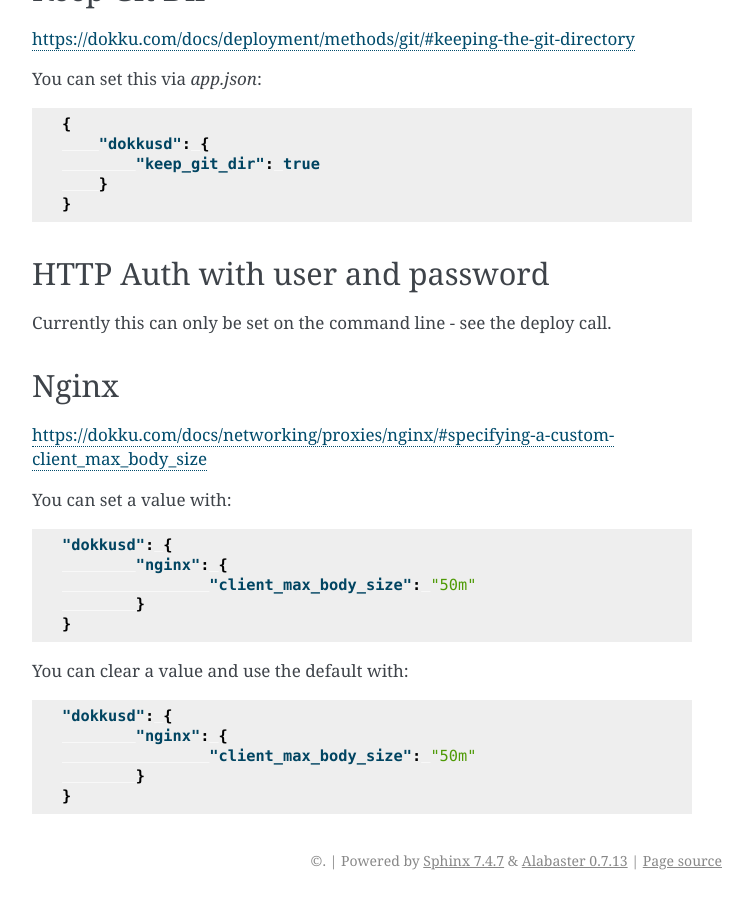
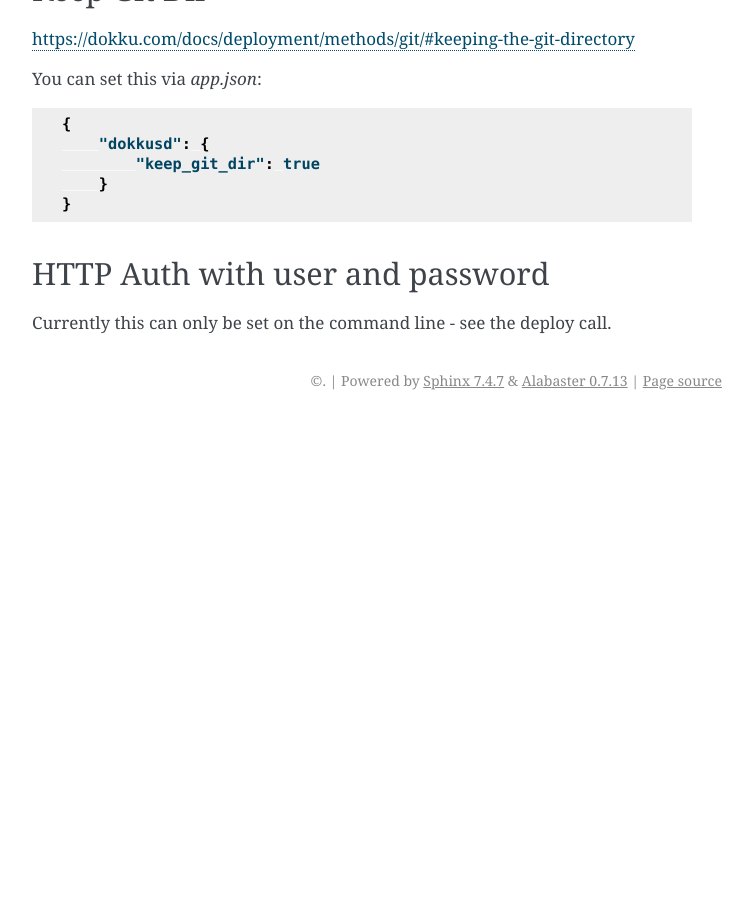
Before and after one commit to OpenDataServices/dokkusd-client, a Sphinx documentation site: the page built from docs/reference/app-resources.rst, in a window 1280 px wide and 900 px high, scrolled down 1633 px. Shown: the whole window, without its empty margins (388-1141 px from the left). Built offline with Sphinx 7.4.7, drawn with Linux system fonts in a browser that asks for light colours; after the commit the page ends 2053 px from its top, so only the background shows below that.

Commit message:
nginx / client_max_body_size option - command line option or env var, not app.json
https://github.com/OpenDataServices/dokkusd-client/issues/9
https://github.com/OpenDataServices/dokkusd-client/issues/8

```diff
--- a/docs/reference/app-resources.rst
+++ b/docs/reference/app-resources.rst
@@ -95,28 +95,3 @@ HTTP Auth with user and password
 --------------------------------
 
 Currently this can only be set on the command line - see the deploy call.
-
-Nginx
------
-
-https://dokku.com/docs/networking/proxies/nginx/#specifying-a-custom-client_max_body_size
-
-You can set a value with:
-
-.. code-block:: json
-
-	"dokkusd": {
-		"nginx": {
-			"client_max_body_size": "50m"
-		}
-	}
-
-You can clear a value and use the default with:
-
-.. code-block:: json
-
-	"dokkusd": {
-		"nginx": {
-			"client_max_body_size": "50m"
-		}
-	}
```
Also changed, not shown: CHANGELOG.md (+9 -0 lines), docs/reference/deploy-command.rst (+9 -0 lines), 2 other files.
